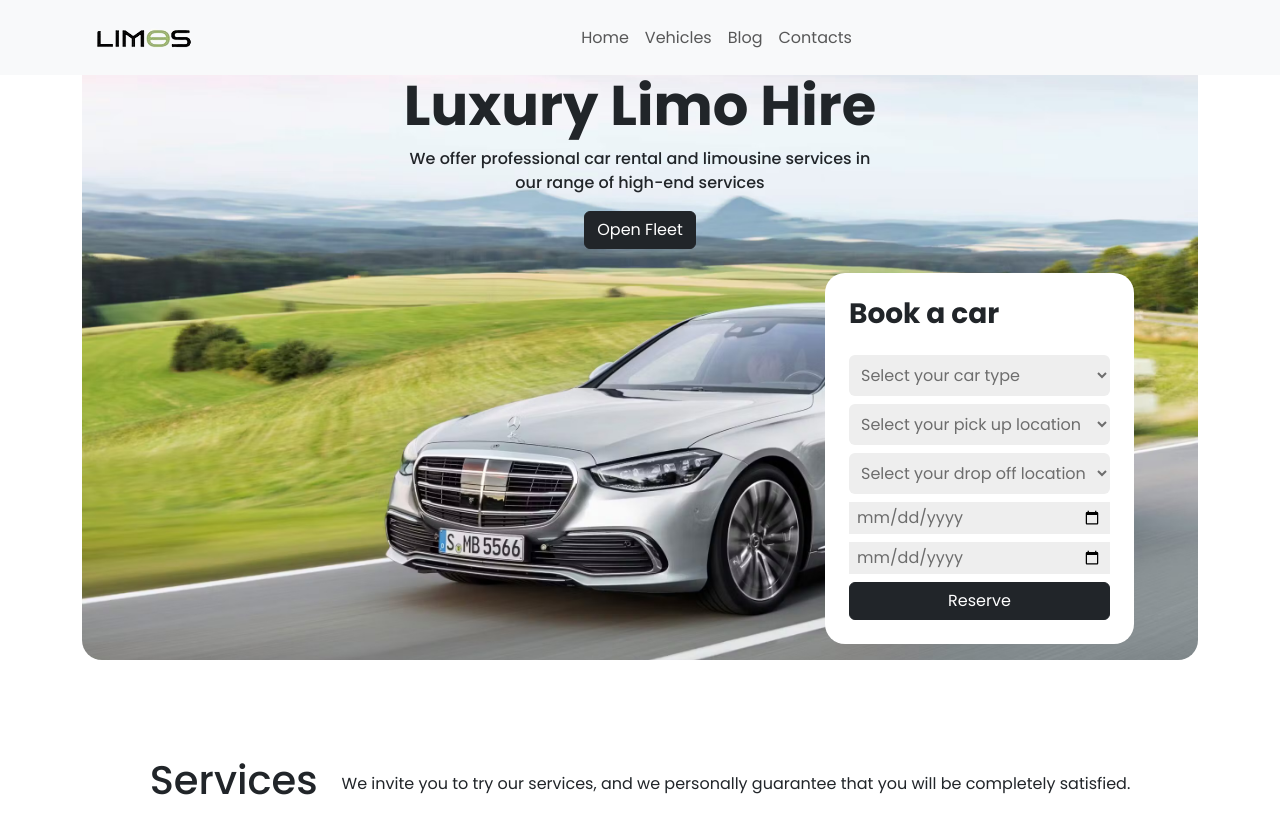
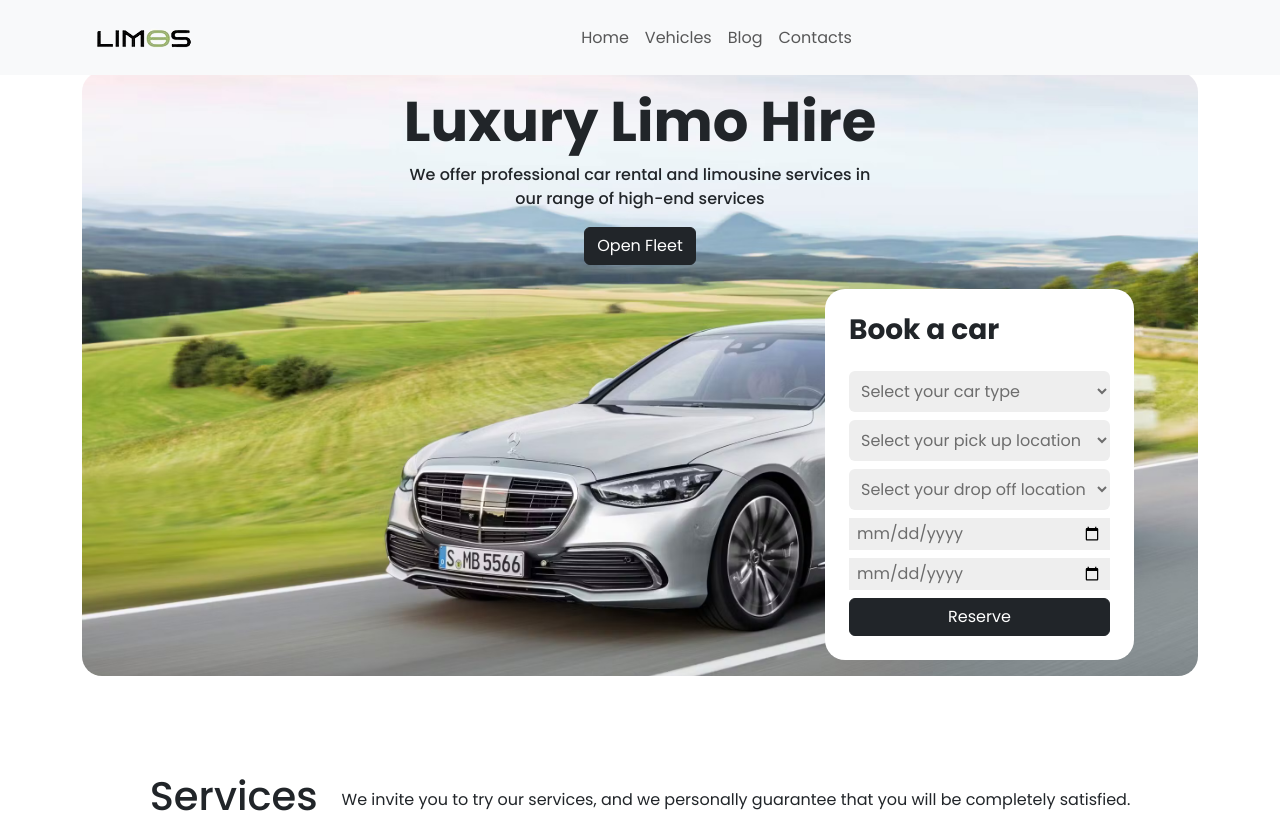
Before and after one commit to Teslax33/limo, a React (Vite) app: page / in a window 1280 px wide. Shown: the top 813 px of the page. Built offline with nearby package versions, Linux system fonts and the light colour scheme.

Commit message:
style : Add margin-top to Hero.jsx background img

```diff
--- a/src/components/Hero.jsx
+++ b/src/components/Hero.jsx
@@ -9,7 +9,7 @@ export default function Hero() {
   return (
     <div className="hero py-5 w-100 h-100">
       <Container>
-        <div className="background position-relative px-5 mt-2 w-100">
+        <div className="background position-relative px-5 mt-4 w-100">
           <img
             src={backgroundImg}
             alt="hero image"
```
